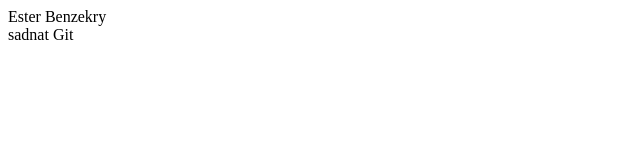
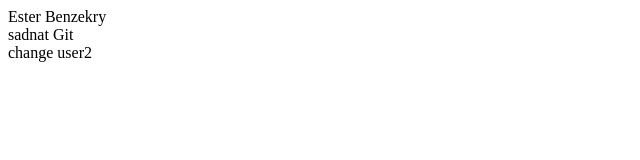
Before and after one commit to ebenzekry/SadnatGit, a plain HTML site: page index.html in a window 1280 px wide. Shown: the whole page, without its empty margins (0-640 px from the left). Drawn offline with Linux system fonts and the light colour scheme.

Commit message:
cange user2

```diff
--- a/index.html
+++ b/index.html
@@ -9,5 +9,6 @@
 <body>
     <div>Ester Benzekry</div>
     <div>sadnat Git </div>
+    <div>change user2 </div>
 </body>
 </html>
```
